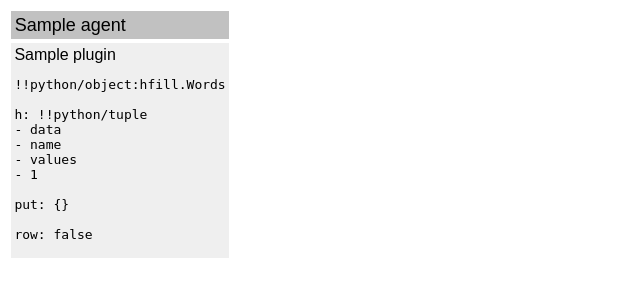
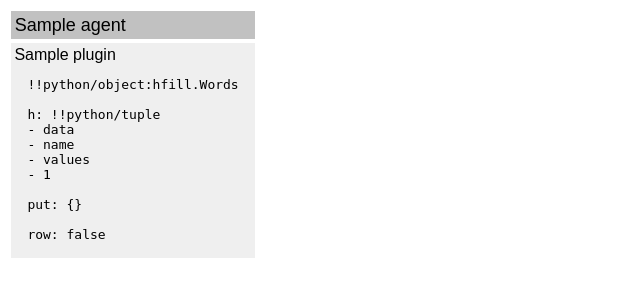
Before and after one commit to dobin/dmsr, a Flask app: template app/templates/index.html in a window 1280 px wide. Shown: the top 300 px of the page, without its empty margins (0-640 px from the left). Run offline with Flask 3, Linux system fonts and the light colour scheme; the template is opened without the code that fills it: most values are stand-ins (such as "Sample title", 1, 10 or a date in 2020).

Commit message:
ui: nicer

```diff
--- a/app/templates/index.html
+++ b/app/templates/index.html
@@ -25,6 +25,9 @@
             padding: 0.2em;
             background-color: #efefef;
         }
+        .pluginjson {
+            margin: 1em;
+        }
     </style>
 </head>
 <body>
@@ -42,7 +45,7 @@
             TIMEOUT
             {% endif %}
 
-            <pre>{{data[agent][plugin].data|prettyjson}}</pre>
+            <pre class="pluginjson">{{data[agent][plugin].data|prettyjson}}</pre>
         </div>
     {% endfor%}
 </div>
```
